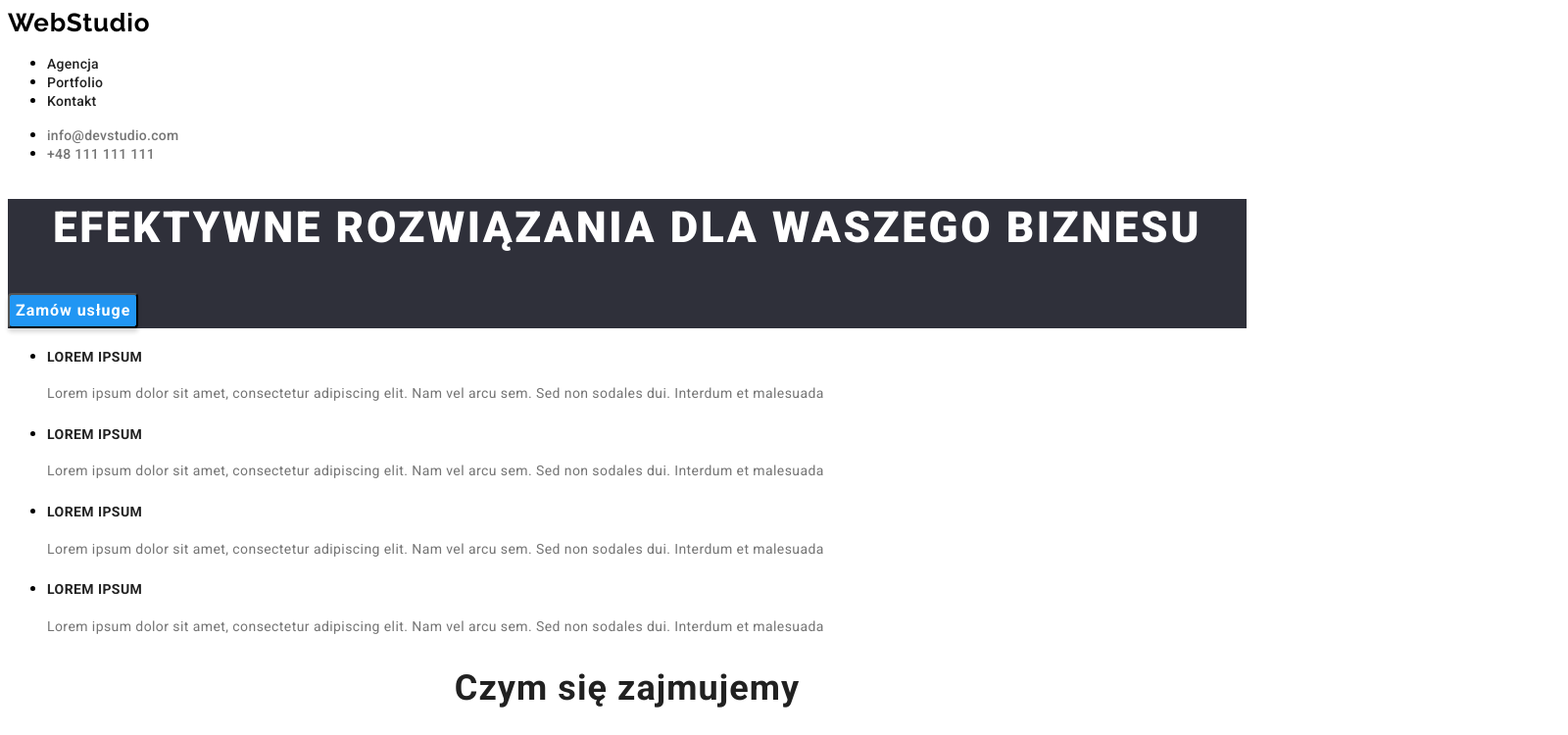
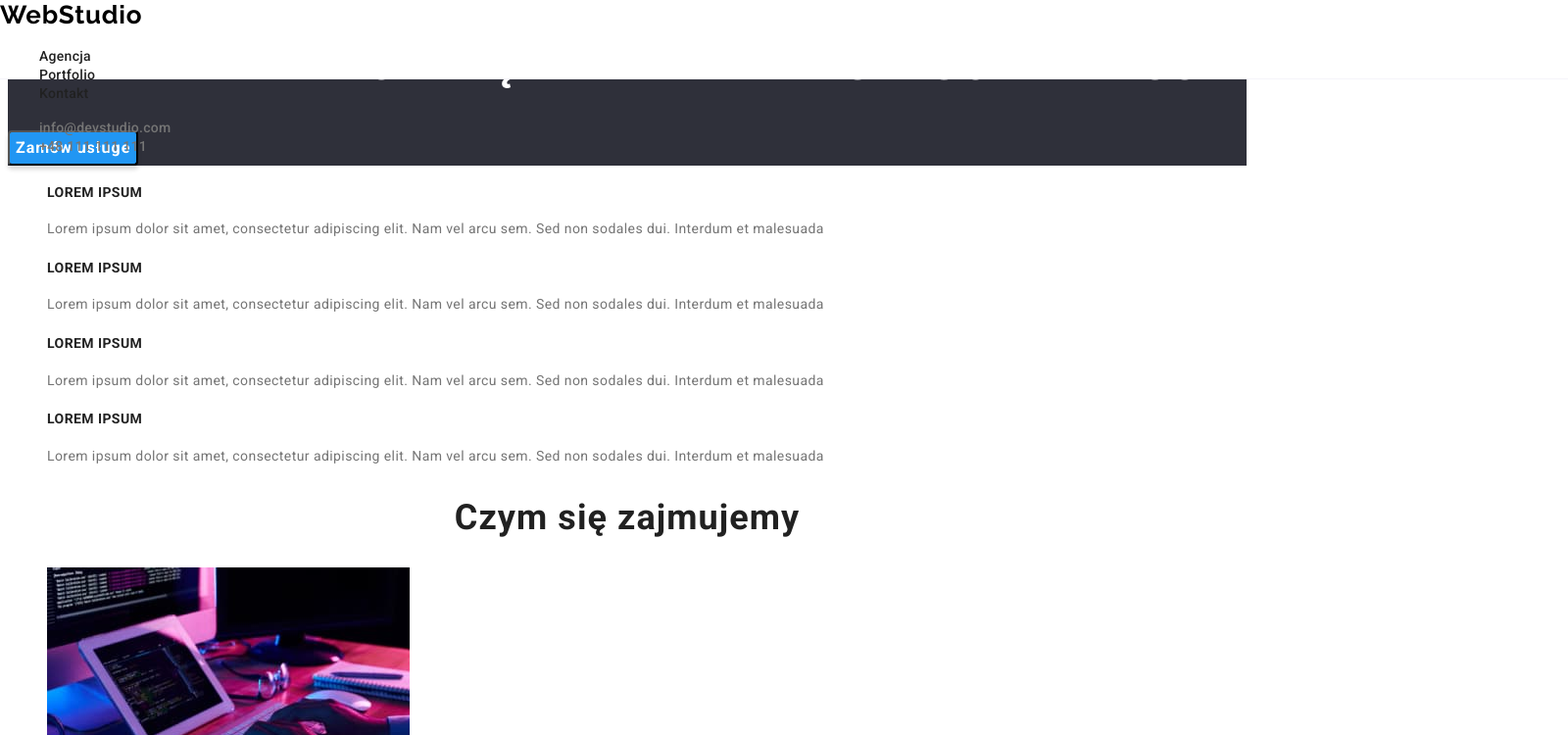
Before and after one commit to Amadimm/goit-markup-hw-02, a plain HTML site: page index.html in a window 1280 px wide. Shown: the top 750 px of the page at 98% size, 1600 px wide, since content can reach past the window. Drawn offline with Linux system fonts and the light colour scheme.

Commit message:
Update styles.css

```diff
--- a/CSS/styles.css
+++ b/CSS/styles.css
@@ -11,6 +11,22 @@ body {
 
 
 /* =======HEADER====== */
+header {
+    border-bottom: solid 1px #F5F4FA;
+    width: 100%;
+}
+
+.header {position: absolute;
+    width: 1600px;
+    height: 80px;
+    left: 0px;
+    top: 0px;
+
+    background: #FFFFFF;}
+
+    .navigation_list {
+        list-style: none;
+    }
 .navigation_link {
 
     font-family: 'Raleway';
@@ -25,6 +41,8 @@ body {
 
         color: #2196F3;
         color: #000000;
+
+
 }
 .nav_list_link {
 
@@ -44,6 +62,10 @@ body {
 .contacts_link:hover,
 .contacts_link:focus {
     color: var(--main-color)
+}
+
+.contacts_list {
+    list-style: none;
 }
 .contacts_link {
 
@@ -104,6 +126,10 @@ box-shadow: 0px 4px 4px rgba(0, 0, 0, 0.15);
 
 }
 
+.list {
+    list-style: none;
+}
+
 .list_item_h4 {
 
     font-style: normal;
@@ -141,6 +167,10 @@ box-shadow: 0px 4px 4px rgba(0, 0, 0, 0.15);
         color: #212121;
 }
 
+.img_list {
+    list-style: none;
+}
+
 .team_img_h5 {
 
         font-style: normal;
@@ -154,6 +184,11 @@ box-shadow: 0px 4px 4px rgba(0, 0, 0, 0.15);
 
         color: #212121;
 }
+
+.team_list {
+list-style: none;
+}
+
 
 .team_img_p {
 
@@ -245,6 +280,9 @@ font-family: 'Roboto';
     background: #2F303A;
 }
 
+.address_list {
+    list-style: none;
+}
 
 .address_p {
 
```
